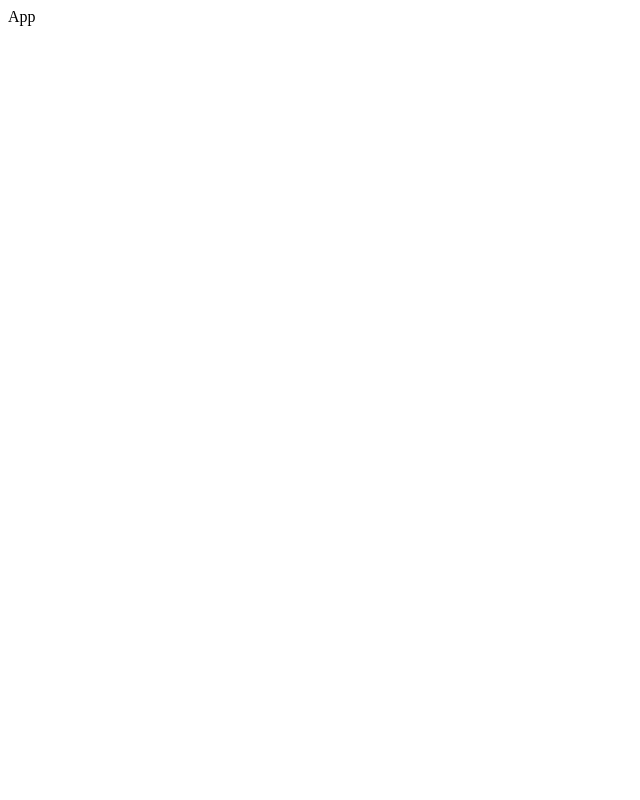
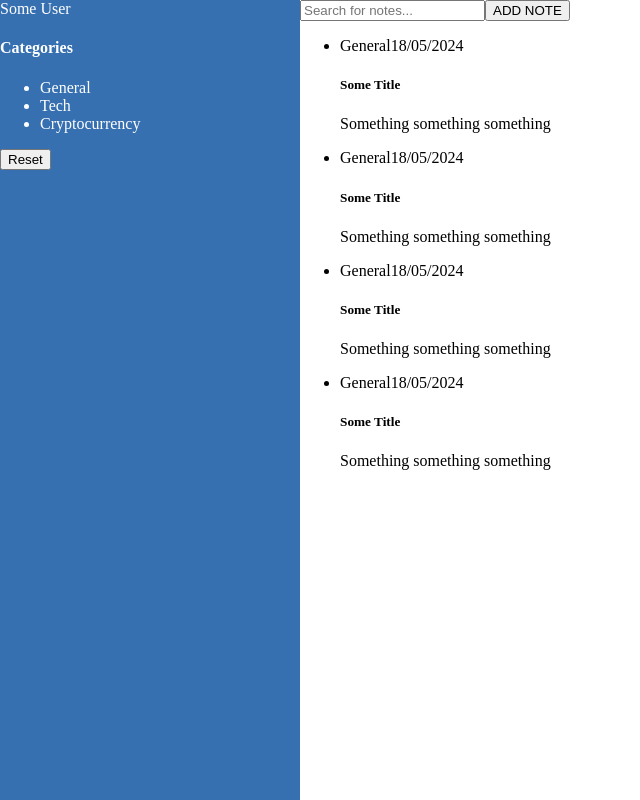
Before and after one commit to lxndrbukin/notes365, a React (Create React App) app: page / in a window 1280 px wide. Shown: the whole page, without its empty margins (0-640 px from the left). Built offline with nearby package versions, Linux system fonts and the light colour scheme.

Commit message:
Working on the initial mockup of the project. Creating the core components and applying some basic styling

```diff
--- a/package.json
+++ b/package.json
@@ -14,6 +14,7 @@
     "react": "^18.2.0",
     "react-dom": "^18.2.0",
     "react-scripts": "5.0.1",
+    "sass": "^1.75.0",
     "typescript": "^4.9.5",
     "web-vitals": "^2.1.4"
   },
--- /dev/null
+++ b/src/assets/styles.scss
@@ -0,0 +1,12 @@
+@import './variables.scss';
+
+body {
+  margin: 0;
+  height: 100vh;
+
+  .main-container {
+    height: 100vh;
+    display: grid;
+    grid-template-columns: 300px 35% 1fr;
+  }
+}
--- /dev/null
+++ b/src/assets/variables.scss
@@ -0,0 +1,26 @@
+// COLORS
+$white: #ffffff;
+$black: #000;
+$dark: #35373f;
+$light-grey: #e8e8e8;
+$grey: #d1d2d5;
+$dark-grey: #9ea0a5;
+$light-blue: #eaedf3;
+$blue: #2a8bf2;
+$dark-blue: #3770b1;
+$yellow: #f5d442;
+$green: #0e952c;
+
+// SPACING
+$spacing-xs: 2px;
+$spacing-sm: 4px;
+$spacing-md: 8px;
+$spacing-lg: 16px;
+$spacing-xl: 32px;
+$max-width: 1300px;
+
+// STYLING
+$box-shadow: rgba(0, 0, 0, 0.1) 0px 4px 6px -1px,
+  rgba(0, 0, 0, 0.06) 0px 2px 4px -1px;
+$border-r7: 7px;
+$border-r10: 10px;
--- a/src/components/App.tsx
+++ b/src/components/App.tsx
@@ -1,3 +1,11 @@
+import Sidebar from './Sidebar/Sidebar';
+import Notes from './Notes/Notes';
+
 export default function App(): JSX.Element {
-  return <div>App</div>;
+  return (
+    <div className="main-container">
+      <Sidebar />
+      <Notes />
+    </div>
+  );
 }
--- a/src/components/Notes/Notes.tsx
+++ b/src/components/Notes/Notes.tsx
@@ -1,3 +1,11 @@
+import NotesActions from './NotesActions';
+import NotesList from './NotesList';
+
 export default function Notes(): JSX.Element {
-  return <section className="notes"></section>;
+  return (
+    <section className="notes">
+      <NotesActions />
+      <NotesList />
+    </section>
+  );
 }
--- /dev/null
+++ b/src/components/Notes/NotesActions.tsx
@@ -0,0 +1,8 @@
+export default function NotesActions(): JSX.Element {
+  return (
+    <div className="notes-actions">
+      <input placeholder="Search for notes..." />
+      <button>ADD NOTE</button>
+    </div>
+  );
+}
--- a/src/components/Notes/NotesList.tsx
+++ b/src/components/Notes/NotesList.tsx
@@ -1,3 +1,10 @@
+import NotesListItem from './NotesListItem';
+import { notes } from './assets/notes';
+
 export default function NotesList(): JSX.Element {
-  return <ul className="notes-list"></ul>;
+  const renderedNotes = notes.map((note) => {
+    return <NotesListItem {...note} />;
+  });
+
+  return <ul className="notes-list">{renderedNotes}</ul>;
 }
--- a/src/components/Sidebar/Sidebar.tsx
+++ b/src/components/Sidebar/Sidebar.tsx
@@ -1,3 +1,5 @@
+import './assets/styles.scss';
+
 export default function Sidebar(): JSX.Element {
   return (
     <nav className="sidebar">
--- /dev/null
+++ b/src/components/Sidebar/assets/styles.scss
@@ -0,0 +1,6 @@
+@import '../../../assets/variables.scss';
+
+.sidebar {
+  background-color: $dark-blue;
+  color: $white;
+}
--- a/src/index.tsx
+++ b/src/index.tsx
@@ -1,3 +1,4 @@
+import './assets/styles.scss';
 import ReactDOM from 'react-dom/client';
 import App from './components/App';
 
```
Also changed, not shown: 1 other file (tests, documents, lock files or other folders).
